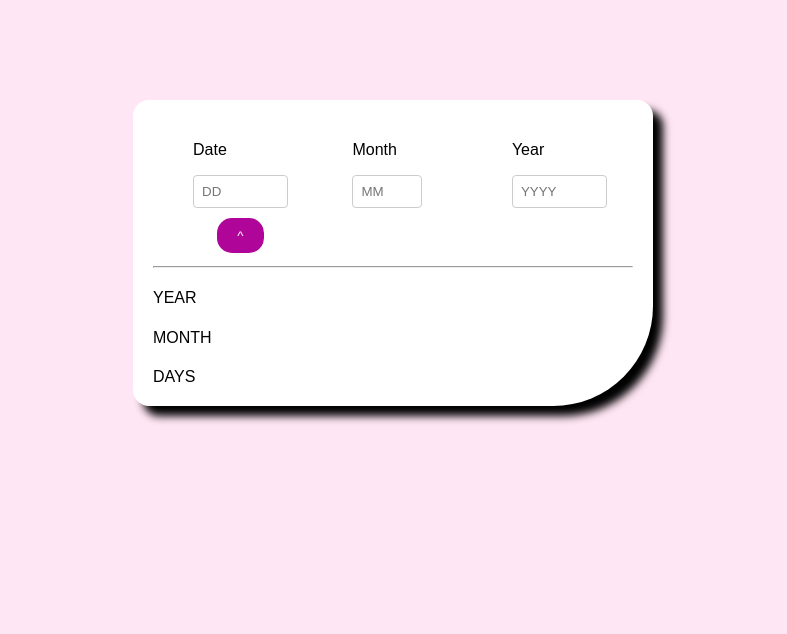
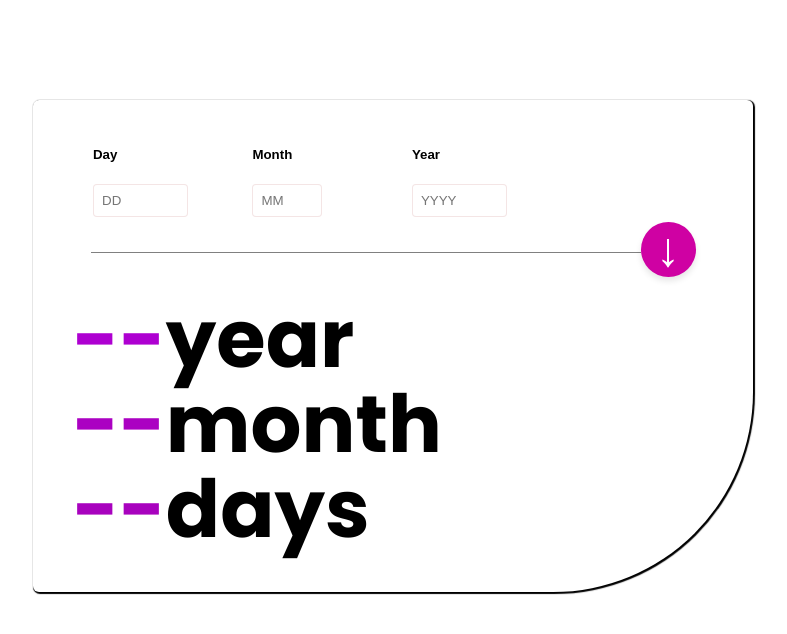
Before and after one commit to Olayinka-Richard/Age-calculator, a plain HTML site: page index.html in a window 1280 px wide. Shown: the whole page, without its empty margins (247-1034 px from the left). Drawn offline with Linux system fonts and the light colour scheme.

Commit message:
your commit massage describing the new changes

```diff
--- a/age.js
+++ b/age.js
@@ -23,7 +23,7 @@ document.getElementById('age-form').addEventListener('submit', function(e) {
         return;
     }
     if (new Date(year, month - 1, day) > currentDate) {
-        errorMessage.textContent = 'Date cannot be in the future.';
+        errorMessage.textContent = 'Year cannot be in the future.';
         return;
     }
 
@@ -53,11 +53,25 @@ document.getElementById('age-form').addEventListener('submit', function(e) {
         ageMonths += 12;
     }
 
+    // Hide the "--" spans when counting starts
+    hidePlaceholders();
+
     // Animate and display results
     animateValue('years', 0, ageYears, 2000);
     animateValue('months', 0, ageMonths, 2000);
     animateValue('days', 0, ageDays, 2000);
 });
+
+// Function to hide the "--" spans
+function hidePlaceholders() {
+    const yearsSpan = document.querySelector('#years + span span');
+    const monthsSpan = document.querySelector('#months + span span');
+    const daysSpan = document.querySelector('#days + span span');
+
+    yearsSpan.style.display = 'none'; // Hide "--" for years
+    monthsSpan.style.display = 'none'; // Hide "--" for months
+    daysSpan.style.display = 'none'; // Hide "--" for days
+}
 
 // Function to animate the age values
 function animateValue(id, start, end, duration) {
@@ -67,7 +81,7 @@ function animateValue(id, start, end, duration) {
     let stepTime = Math.abs(Math.floor(duration / range));
 
     let obj = document.getElementById(id);
-    obj.style.color = '#af0699'; // Set the color here
+    obj.style.color = '#8d06ccfa'; // Set the color here
 
     let timer = setInterval(function() {
         current += increment;
--- a/index.html
+++ b/index.html
@@ -1,11 +1,18 @@
 <!DOCTYPE html>
 <html lang="en">
+
 <head>
     <meta charset="UTF-8">
     <meta name="viewport" content="width=device-width, initial-scale=1.0">
     <title>Age Calculator</title>
     <link rel="stylesheet" href="style.css">
+    <link rel="preconnect" href="https://fonts.googleapis.com">
+    <link rel="preconnect" href="https://fonts.gstatic.com" crossorigin>
+    <link
+        href="https://fonts.googleapis.com/css2?family=Inter:wght@100..900&family=Poppins:ital,wght@0,100;0,200;0,300;0,400;0,500;0,600;0,700;0,800;0,900;1,100;1,200;1,300;1,400;1,500;1,600;1,700;1,800;1,900&display=swap"
+        rel="stylesheet">
 </head>
+
 <body>
 
     <div class="container">
@@ -14,31 +21,46 @@
                 <!-- <h4>Age Calculator</h4> -->
             </div>
             <div class="block">
-            <p class="title">Date</p>
-            <input type="text" name="date" id="date" placeholder="DD" minlength="1" maxlength="2" pattern="\d{1,2}" required>
+                <h5 class="title">Day</h5>
+                <input type="text" name="date" id="date" placeholder="DD" minlength="1" maxlength="2" pattern="\d{1,2}"
+                    required>
             </div>
             <div class="block">
-            <p class="title">Month</p>
-            <input type="text" name="month" id="month" placeholder="MM" minlength="1" maxlength="2" pattern="\d{1,2}" required class="small-input">
+                <h5 class="title">Month</h5>
+                <input type="text" name="month" id="month" placeholder="MM" minlength="1" maxlength="2"
+                    pattern="\d{1,2}" required class="small-input">
             </div>
             <div class="block">
-            <p class="title">Year</p>
-            <input type="text" name="year" id="year" placeholder="YYYY" minlength="4" maxlength="4" pattern="\d{4}" required>
+                <h5 class="title">Year</h5>
+                <input type="text" name="year" id="year" placeholder="YYYY" minlength="4" maxlength="4" pattern="\d{4}"
+                    required>
             </div>
-        <div class="block">
-            <button type="submit" style="align-items: center;">^</button>
+            <div class="block2">
+                <div class="line"></div>
+                <button type="submit" class="arrow-button">↓</button>
             </div>
+
             <div class="error-message" id="error-message"></div>
         </form>
-<hr>
+
         <div id="age-results">
-    <h1 id="years"></h1> YEAR
-    <h1 id="months"></h1> MONTH
-    <h1 id="days"></h1> DAYS
+            <div class="result-group">
+                <h1 id="years"></h1><span> <span style="color: rgb(174, 0, 209)">--</span>year</span>
             </div>
+            <div class="result-group">
+                <h1 id="months"></h1><span><span style="color: rgb(171, 1, 194);">--</span>month</span>
+            </div>
+            <div class="result-group">
+                <h1 id="days"></h1><span><span style="color: rgb(168, 2, 190);">--</span>days</span>
+            </div>
+        </div>
+
+
 
     </div>
 
+
     <script src="age.js"></script>
 </body>
+
 </html>
--- a/style.css
+++ b/style.css
@@ -4,20 +4,26 @@
 }
 
 body {
-    background-color: #ffe6f4;
+    background-color: #fff;
     font-family: sans-serif;
-    margin: 0;
+    margin: 10vh;
     padding: 0;
+
+
+
+
 }
 
 .container {
     background-color: white;
-    min-height: 100px;
-    width: 520px;
+    min-height: 150px;
+    width: 720px;
     margin: 100px auto;
-    border-radius:  16px 16px 100px;
+    border-radius:  6px 6px 200px;
     padding: 20px;
-    box-shadow: 10px 10px 8px;
+    box-shadow: 1px 1px 1px 1px;
+    justify-content: center;
+    align-items: center;
 }
 
 .base h4 {
@@ -29,61 +35,106 @@ body {
 }
 
 .block {
+
     width: 135px;
     padding: 5px 20px;
     margin-left: 20px;
     display: inline-block;
 }
 
+
+
 input[type="text"] {
     width: 100%; /* Full width of the block */
     padding: 8px; /* Padding for better touch */
-    border: 1px solid #ccc; /* Border style */
+    border: 1px solid #ebcece86; /* Border style */
     border-radius: 4px; /* Rounded corners */
 }
 
 input.small-input {
     width: 70px; /* Set a smaller width for the month input */
+    color: #fa2003;
 }
 
-button {
-    background-color: #af0699;
-    color: white;
-    border: none;
-    padding: 10px 20px;
-    cursor: pointer;
-    transition: background-color 0.3s ease;
-    border-radius: 15px;
-    margin: 0 auto;
-    align-items: center;
+.block2{
     display: flex;
     justify-content: center;
 
+}
+.line{
+    height: 1px;
+    width: 550px;
+    background-color: gray;
+    align-items: center;
+    margin-top: 30px;
+}
+
+.arrow-button {
+    display: flex;
+    justify-content: center;
+    align-items: center;
+    width: 55px; /* Increase button size as needed */
+    height: 55px; /* Increase button size as needed */
+    font-size: 3rem; /* Make the arrow significantly larger */
+    color: white; /* Arrow color */
+    background-color: #cf01a3; /* Button background color */
+    border: none; /* Remove default border */
+    border-radius: 70%; /* Make it circular */
+    cursor: pointer;
+    box-shadow: 0 4px 6px rgba(0, 0, 0, 0.1); /* Optional shadow for better appearance */
+    transition: background-color 0.3s ease; /* Smooth hover effect */
+}
+
+.arrow-button:hover {
+    background-color: #0e0d0e; /* Darker blue on hover */
+}
+
+.arrow-button:active {
+    background-color: #470158; /* Even darker when pressed */
 
 }
 
-button:hover {
-    background-color: #5a6268;
+
+.error-message {
+    color: red;
+    font-size: 20px;
+    text-align: center;
 }
 
-button:focus {
-    outline: 2px solid #495057;
+#age-results {
+    text-align: center; /* Center everything */
+    font-family: "Poppins", sans-serif;
+    display: flex; /* Use flexbox for alignment */
+    flex-direction: column; /* Stack items vertically */
+   /*  justify-content: center;  Center items vertically */
+   /* align-items: center; Align items horizontally */
+    gap: 0px; /* Add space between each group */
+    margin: 20px;
+    line-height: 85px;
+}
+
+
+.result-group {
+    display: flex; /* Align number and label inline */
+    align-items: center; /* Align number and label vertically */
+}
+
+.result-group h1 {
+    font-size: 4rem; /* Make the numbers big */
+    color: #0c0c0c; /* Dark text for contrast */
+    margin: 0; /* Remove default margin */
+}
+
+.result-group span {
+    font-size: 5rem; /* Make labels slightly smaller */
+    color: black; /* Slightly lighter color for l abels */
+    font-weight: bold;
 
 }
 
-.error-message {
-    color: red;
-    font-size: 14px;
-    text-align: center;
-}
 
-#age-result {
-    padding: 20px 10px;
-    margin-top: 20px;
-    font-family: 'Times New Roman', Times, serif;
-    font-size: 20px;
-}
 
+/* Responsive Design for Large Screens */
 @media (max-width: 800px) {
     .container {
         width: 100%;
@@ -94,3 +145,10 @@ button:focus {
         margin: 10px 0;
     }
 }
+ /* Responsive Design for Small Screens */
+@media (max-width: 600px) {
+    .container {
+        padding: 15px; /* Reduce padding on smaller screens */
+        border-radius: 10px; /* Slightly smaller corners */
+    }
+}
```
Lines whose indentation alone changed are shown as unchanged.
